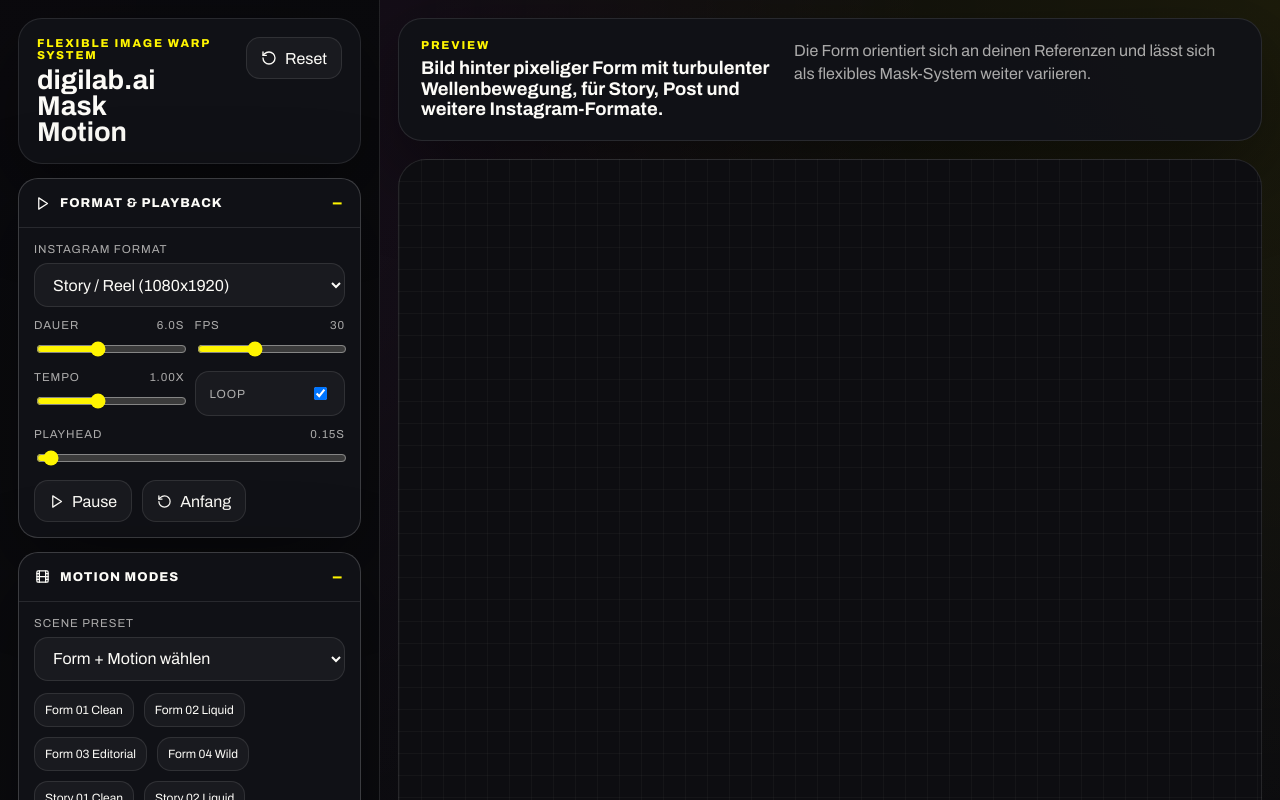
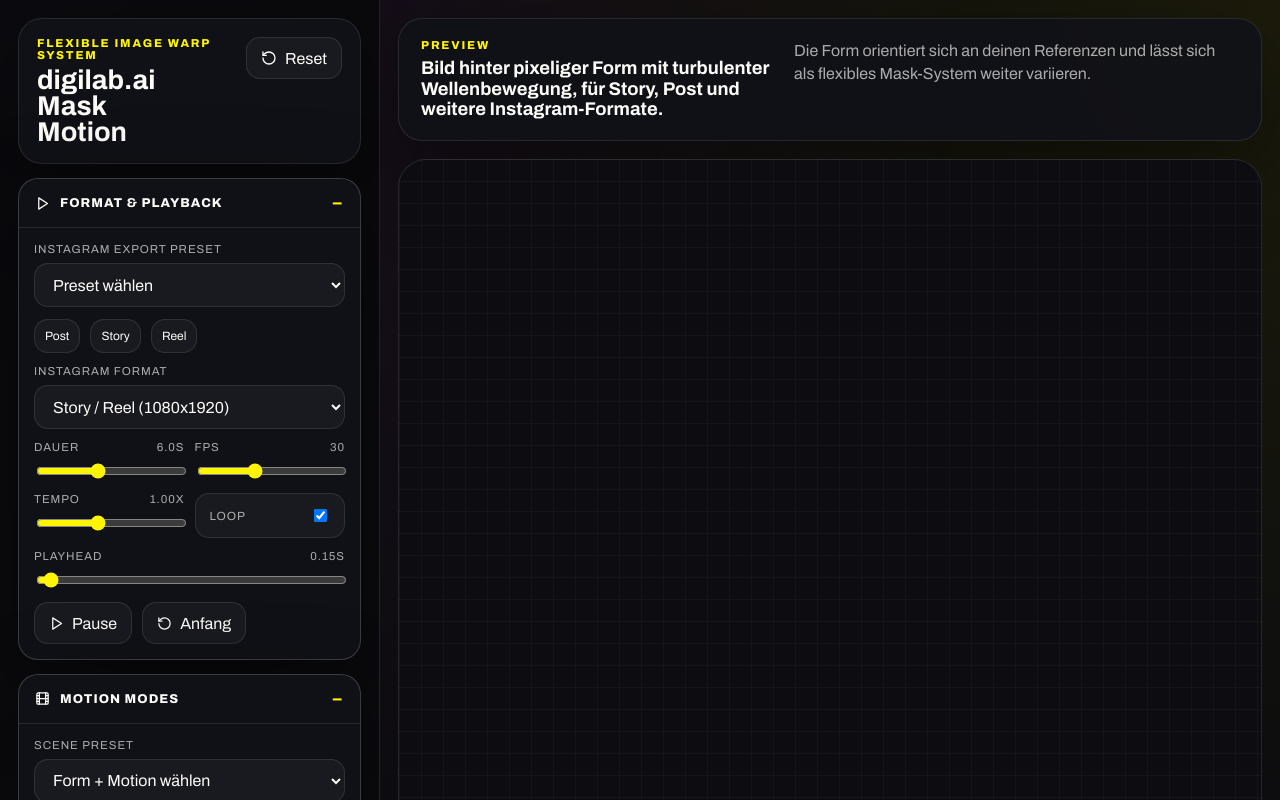
Before and after one commit to maicoding/digilab-mask-motion-studio, a React (Vite) app: page / in a window 1280 px wide. Shown: the top 800 px of the page. Built offline with nearby package versions, Linux system fonts and the light colour scheme.

Commit message:
Add Instagram export presets to mask studio

```diff
--- a/src/App.jsx
+++ b/src/App.jsx
@@ -32,6 +32,12 @@ const MP4_MEDIA_RECORDER_CANDIDATES = [
   'video/mp4;codecs="avc1.42E01E"',
   'video/mp4;codecs="avc1"',
   'video/mp4',
+];
+
+const EXPORT_PRESETS = [
+  { id: 'instagram-post', label: 'Post', presetId: 'square', duration: 5, fps: 30, rate: 1, loop: true },
+  { id: 'instagram-story', label: 'Story', presetId: 'story', duration: 6, fps: 30, rate: 1, loop: true },
+  { id: 'instagram-reel', label: 'Reel', presetId: 'story', duration: 8, fps: 30, rate: 1, loop: true },
 ];
 
 const deepSet = (source, path, value) => {
@@ -515,6 +521,25 @@ const App = () => {
     }));
   };
 
+  const applyExportPreset = (presetId) => {
+    const presetEntry = EXPORT_PRESETS.find((item) => item.id === presetId);
+    if (!presetEntry) {
+      return;
+    }
+    setScene((current) => ({
+      ...current,
+      presetId: presetEntry.presetId,
+      playback: {
+        ...current.playback,
+        duration: presetEntry.duration,
+        fps: presetEntry.fps,
+        rate: presetEntry.rate,
+        loop: presetEntry.loop,
+        time: 0,
+      },
+    }));
+  };
+
   const exportPng = () => {
     const exportCanvas = document.createElement('canvas');
     exportCanvas.width = preset.width;
@@ -782,6 +807,23 @@ const App = () => {
         </div>
 
         <Section title="Format & Playback" icon={Play}>
+          <SelectField
+            label="Instagram Export Preset"
+            value=""
+            options={[{ value: '', label: 'Preset wählen' }, ...EXPORT_PRESETS.map((item) => ({ value: item.id, label: item.label }))]}
+            onChange={(value) => {
+              if (value) {
+                applyExportPreset(value);
+              }
+            }}
+          />
+          <div className="button-row">
+            {EXPORT_PRESETS.map((item) => (
+              <button key={item.id} type="button" className="ghost-button small-chip" onClick={() => applyExportPreset(item.id)}>
+                {item.label}
+              </button>
+            ))}
+          </div>
           <SelectField
             label="Instagram Format"
             value={scene.presetId}
```
